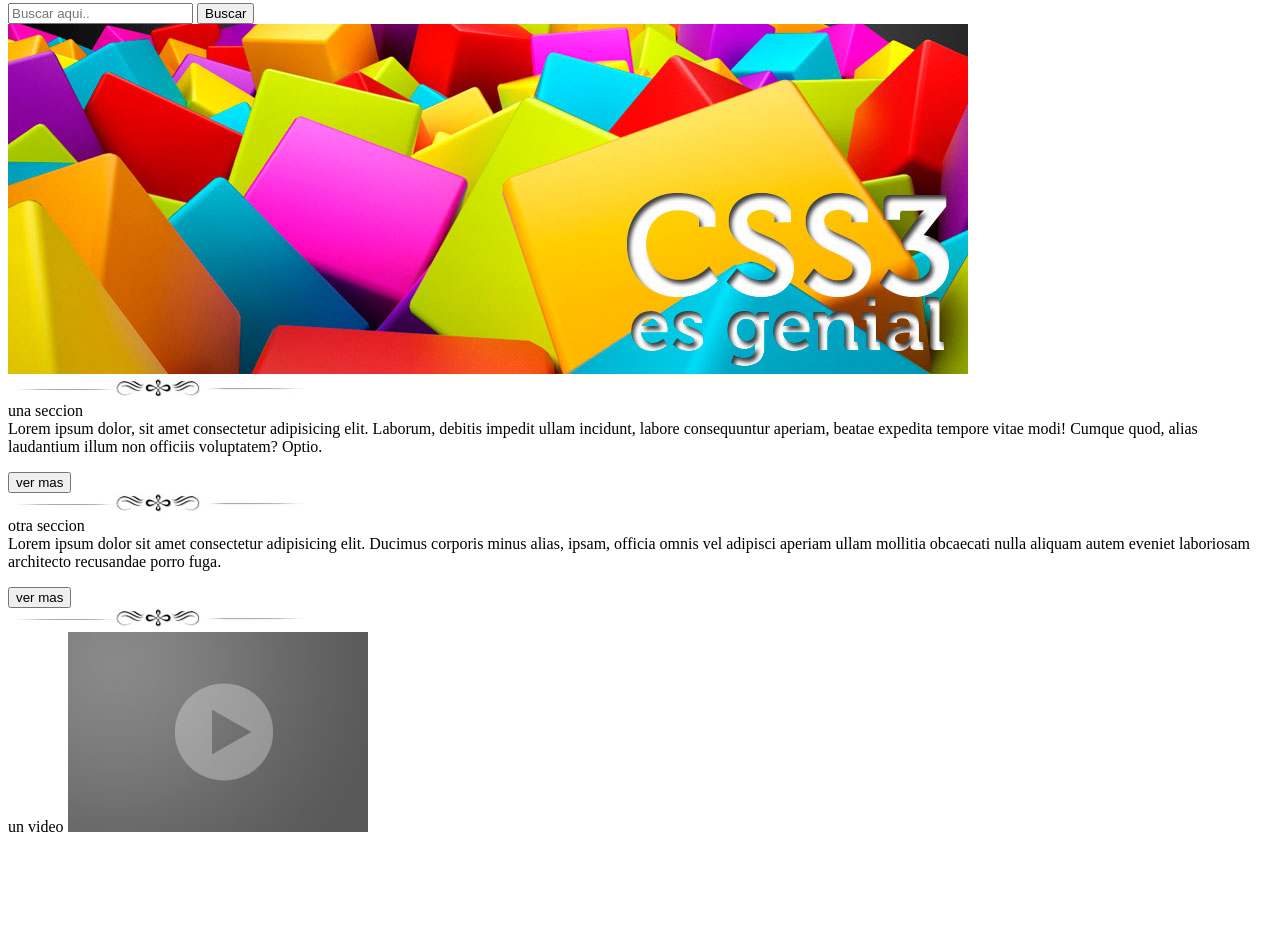
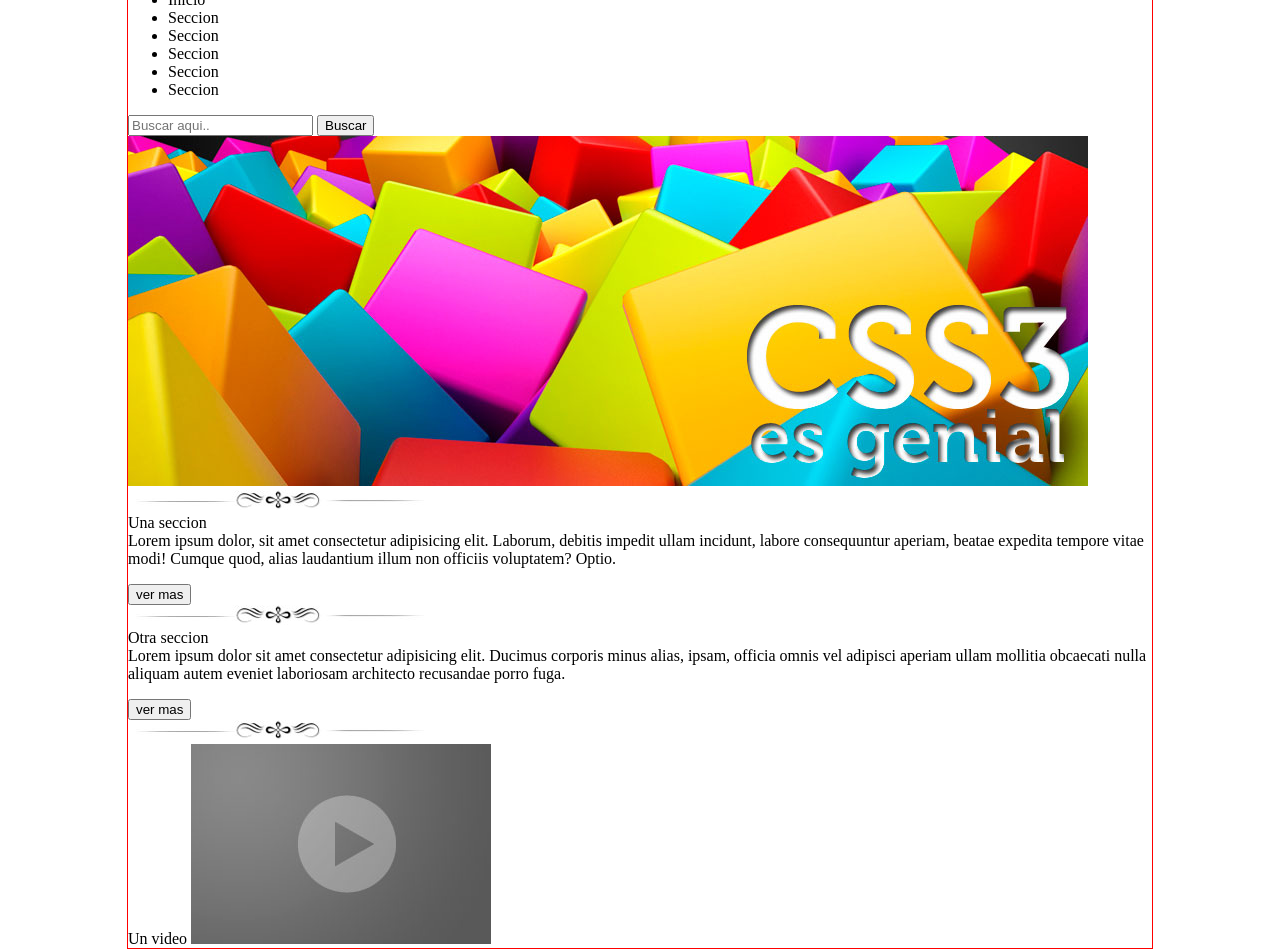
Before and after one commit to JesusVega2812/pw10112233, a plain HTML site: page practica01css/index.html in a window 1280 px wide. Shown: the part 284-1233 px from the top of the page. Before the commit the page ends 1128 px from the top, so only its background shows below. Drawn offline with Linux system fonts and the light colour scheme.

Commit message:
Hoja de estilos en css

```diff
--- /dev/null
+++ b/practica01css/css/estilos.css
@@ -0,0 +1,7 @@
+body
+{
+    border: 1px solid red;
+    font-size: 16px;
+    margin: 0px auto;
+    max-width: 1024px;
+}
--- a/practica01css/index.html
+++ b/practica01css/index.html
@@ -4,11 +4,12 @@
     <meta charset="UTF-8">
     <meta name="viewport" content="width=device-width, initial-scale=1.0">
     <title>Práctica 01 HTML + CSS</title>
+    <link rel="stylesheet" href="./css/estilos.css">
 </head>
 <body>
     <header>
         <img src="./img/resplandor.png" alt="fondo de header">
-        <img src="./img/logo.png" alt="logo de html5">
+        <img src="./img/logo.png" alt="logo de html5", id="logo">
         <nav>
             <ul>
                 <li>Inicio</li>
@@ -24,16 +25,16 @@
             </form>
         </nav>
     </header>
-    <section>
+    <section id="seccion01">
         <article>
             <img src="./img/slide2.jpg" alt="Banner principal">
         </article>
     </section>
-    <section>
+    <section id="seccion02">
         <article>
             <img src="./img/separador.jpg" alt="separador">
             <br>
-            una seccion
+            <span class="unaSeccion nito">Una seccion</span>
             <br>Lorem ipsum dolor, sit amet consectetur adipisicing elit. Laborum, debitis impedit ullam incidunt, labore consequuntur aperiam, beatae expedita tempore vitae modi! Cumque quod, alias laudantium illum non officiis voluptatem? Optio.
             <p></p>
             <input type="submit" value="ver mas">
@@ -41,7 +42,7 @@
         <article>
             <img src="./img/separador.jpg" alt="separador">
             <br>
-            otra seccion
+            <span class="otraSeccion nito">Otra seccion</span>
             <br>
             Lorem ipsum dolor sit amet consectetur adipisicing elit. Ducimus corporis minus alias, ipsam, officia omnis vel adipisci aperiam ullam mollitia obcaecati nulla aliquam autem eveniet laboriosam architecto recusandae porro fuga.
             <p></p>
@@ -50,7 +51,7 @@
         <article>
             <img src="./img/separador.jpg" alt="separador">
             <br>
-            un video
+            <span class="otraSeccion nito">Un video</span>
             <img src="./img/video.jpg" alt="video">
         </article>
     </section>
```
